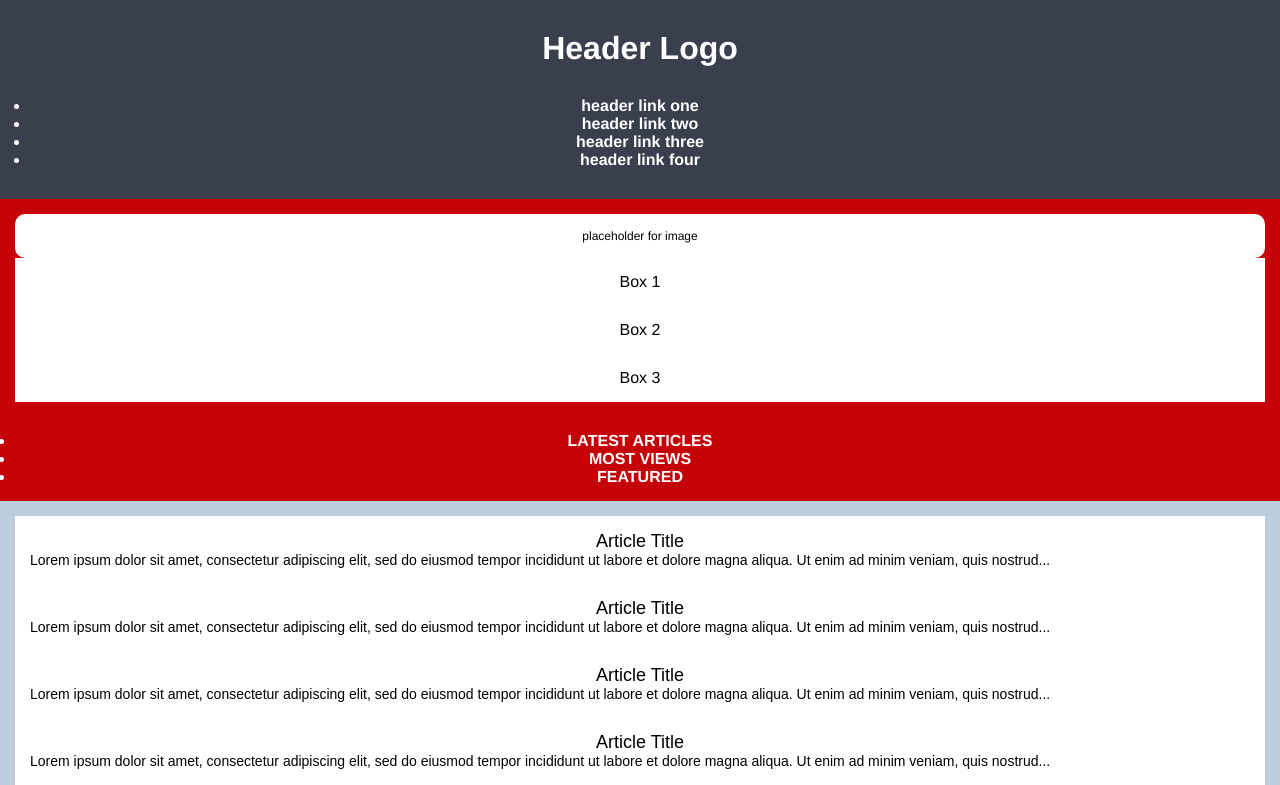
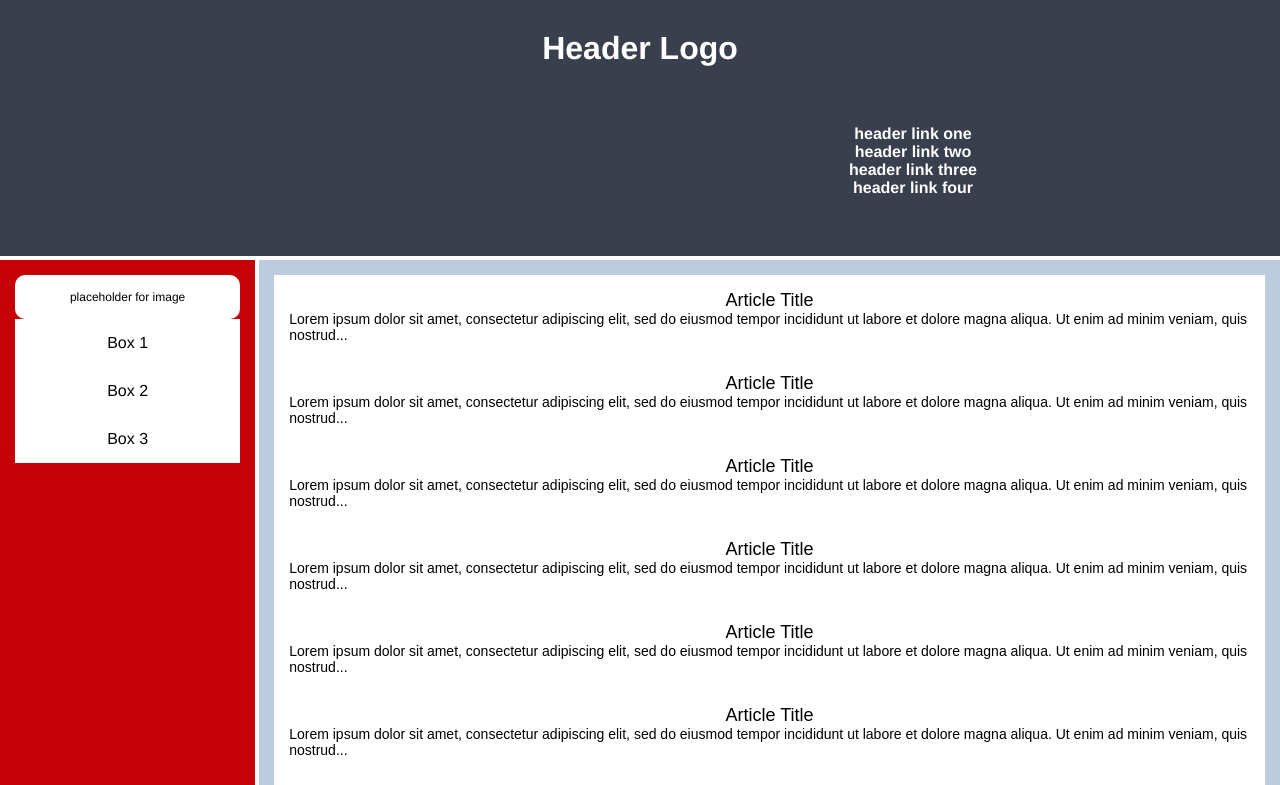
Before and after one commit to FeliciaMM/Odin-project, a plain HTML site: page advanced-grid/02-holy-grail-mockup/index.html in a window 1280 px wide. Shown: the top 785 px of the page. Drawn offline with Linux system fonts and the light colour scheme.

Commit message:
main page grid done

```diff
--- a/advanced-grid/02-holy-grail-mockup/style.css
+++ b/advanced-grid/02-holy-grail-mockup/style.css
@@ -5,6 +5,9 @@
 
 .container {
   text-align: center;
+  display: grid;
+  grid-template:  1fr 3fr 1fr/ 1fr 4fr;
+  gap: 4px;
 }
 
 .container div {
@@ -17,15 +20,27 @@
 
 .header {
   background-color: #393f4d;
+  grid-column: 1 / span 2 ;
+  grid-row: 1/ span 1;
+  display: grid;
+  grid-template: 1fr 3fr;
+}
+
+.logo{
+  grid-column: 1 span 1;
 }
 
 .menu ul,
 .menu li {
   font-size: 16px;
+  grid-column: 2/ span 1;
+  display: grid;
 }
 
 .sidebar {
   background-color: #C50208;
+  grid-column: 1 / span 1;
+  grid-row:2/span 2;
 }
 
 .sidebar .photo {
@@ -46,6 +61,8 @@
 
 .nav {
   background-color: #C50208;
+  grid-column: 2/span 1;
+  grid-row: 2/ span 1;
 }
 
 .nav ul li {
@@ -55,6 +72,8 @@
 
 .article {
   background-color: #bccbde;
+  grid-column: 2/ span 1;
+  grid-row: 2/span 2;
 }
 
 .article p {
@@ -83,6 +102,8 @@
 
 .footer {
   background-color: #393f4d;
+  grid-column: 1/span 2;
+  grid-row: 3 span 1;
 }
 
 .footer p {
```
